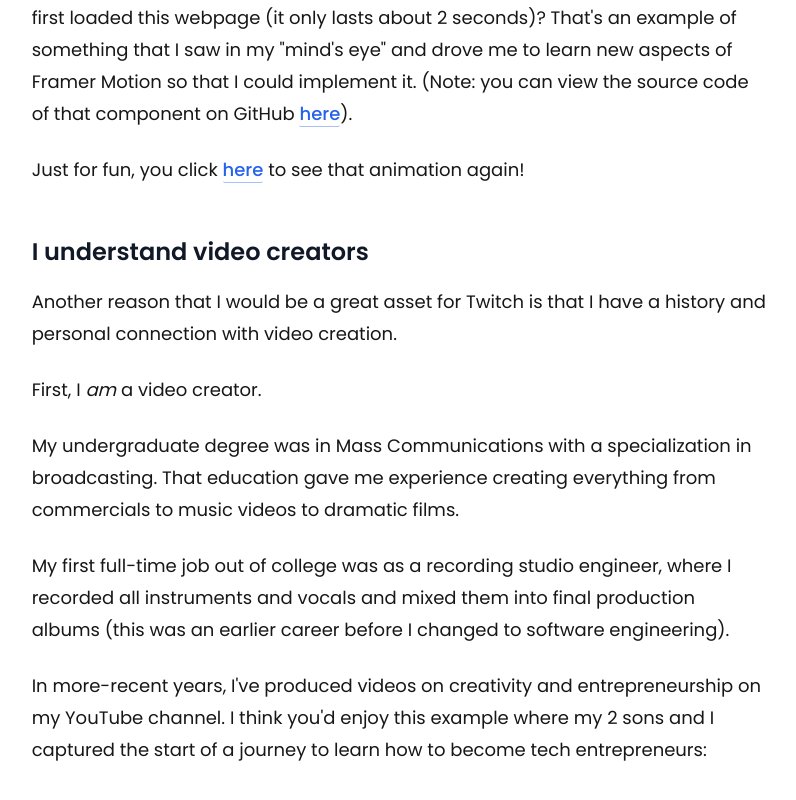
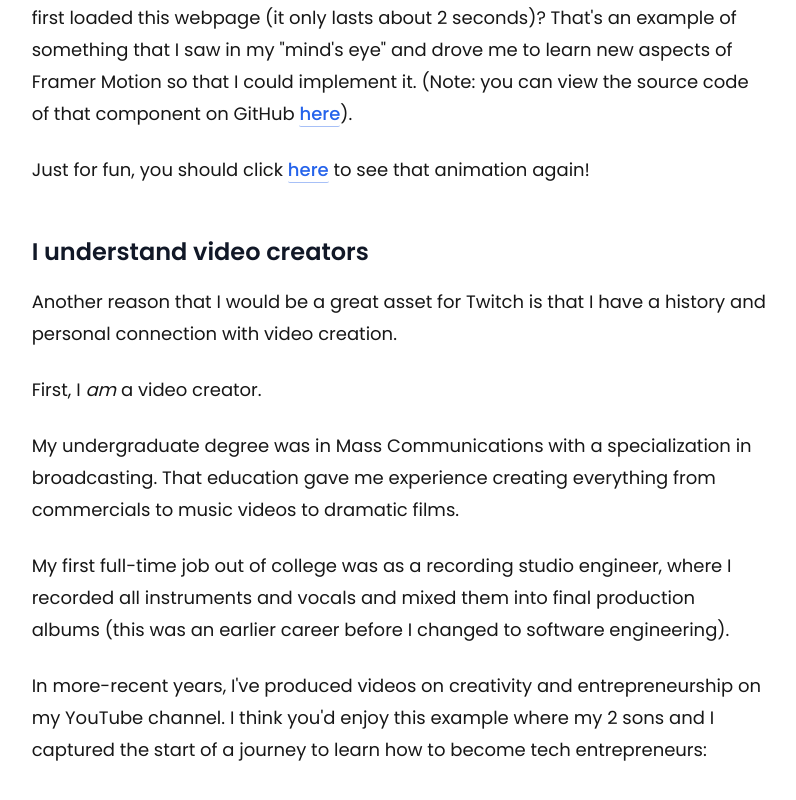
Before and after one commit to jasonkylefrank/jasonkylefrank.com, a Next.js app: page /twitch in a window 1280 px wide. Shown: the part 1102-1902 px from the top of the page, without its empty margins (241-1037 px from the left). Built offline with nearby package versions, Linux system fonts and the light colour scheme; grey boxes are pictures that could not be loaded.

Commit message:
Twitch page: fixed typo

```diff
--- a/app/(no-page-transitions)/twitch/page.tsx
+++ b/app/(no-page-transitions)/twitch/page.tsx
@@ -73,7 +73,7 @@ export default function Twitch() {
         {`).`}
       </p>
       <p>
-        {`Just for fun, you click `}
+        {`Just for fun, you should click `}
         <a
           className="cursor-pointer"
           onClick={handleRestartIntroAnimationClick}
```
